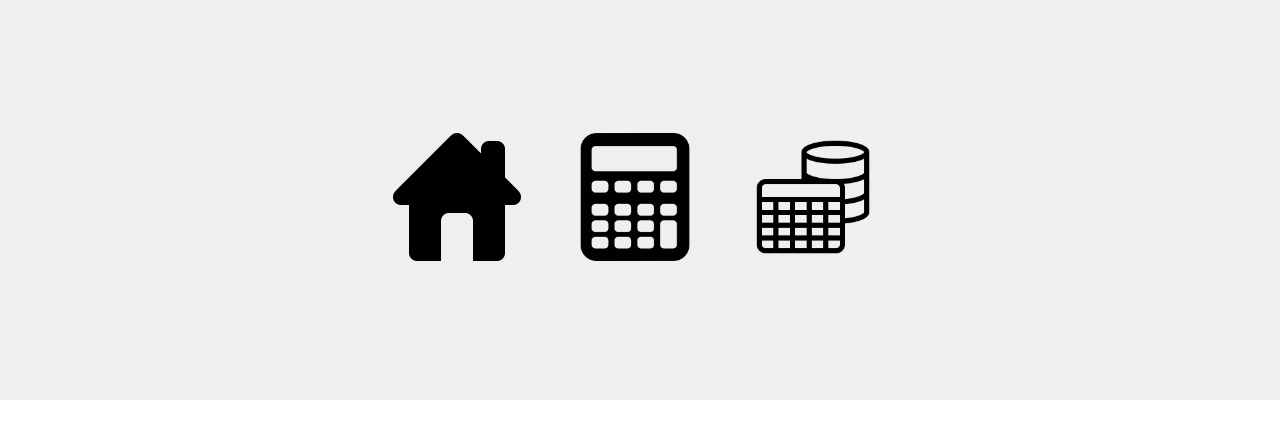
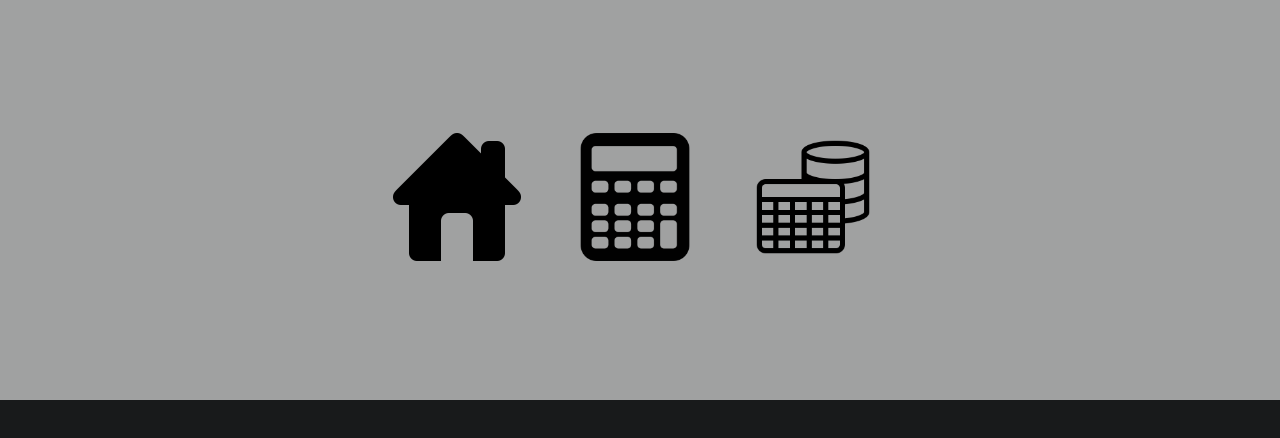
Before and after one commit to dr-lux/project-cir3-framework-2020-2021, a React (Create React App) app in the folder react/front-end-diving/: page / in a window 1280 px wide. Shown: the top 438 px of the page. Built offline with nearby package versions, Linux system fonts and the light colour scheme.

Commit message:
changed to dark mode

```diff
--- a/react/front-end-diving/src/App.css
+++ b/react/front-end-diving/src/App.css
@@ -53,7 +53,7 @@
   margin: 5px;
   justify-content: space-between;
   border-radius: 5px;
-  background-color: #f2f2f2;
+  background-color: #1f2223;
   padding: 20px;
 }
 
@@ -63,7 +63,7 @@
   margin: 5px;
   justify-content: space-between;
   border-radius: 5px;
-  background-color: #f2f2f2;
+  background-color: #1f2223;
   padding: 20px;
   border: red;
   border-style: solid;
@@ -116,10 +116,10 @@ input[type=submit] {
 }
 
 button {
-  background-color: #5a6255;
+  background-color: #e8e6e3;
   color: white;
   padding: 12px 20px;
-  border: none;
+  border: solid;
   border-radius: 4px;
   cursor: pointer;
   float: right;
@@ -155,3 +155,9 @@ button {
     margin-top: 0;
   }
 }
+
+html, body, input, textarea, select, button {
+  border-color: #736b5e;
+  color: #e8e6e3;
+  background-color: #181a1b;
+}
```
